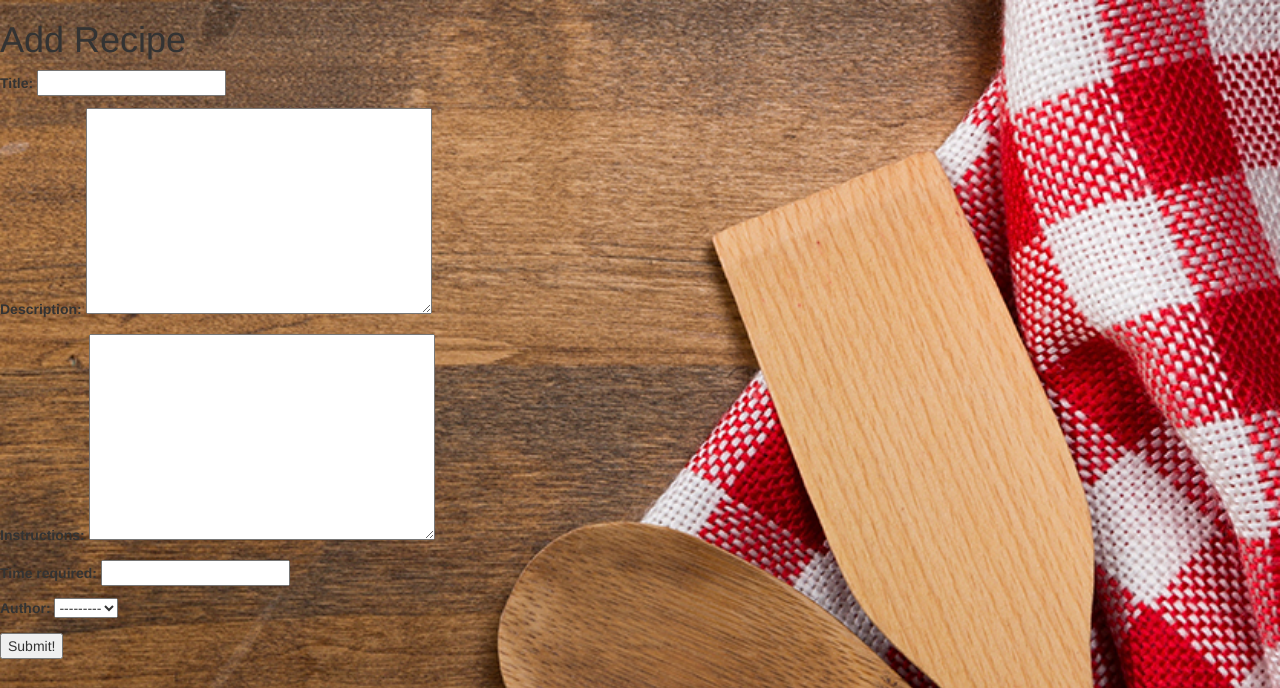
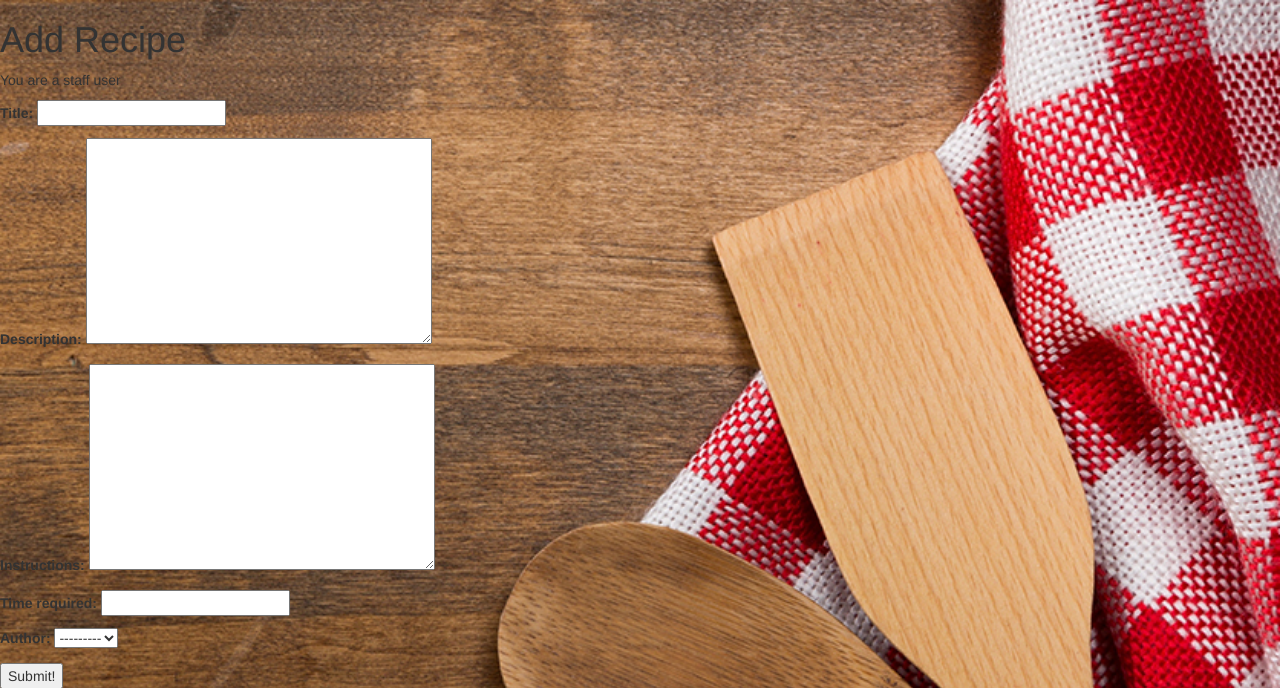
Before and after one commit to jcarr47362/recipeboxV1, a Django app: page /addrecipe/ in a window 1280 px wide. Shown: the top 688 px of the page. Run offline with Django 3.2, Linux system fonts and the light colour scheme; a user stored in the database is signed in; data comes from the database, SQL or seed files in the repository; both versions use the stored data as it was after the commit; some libraries are stand-ins or nearby versions.

Commit message:
final submission

```diff
--- a/recipes/views.py
+++ b/recipes/views.py
@@ -1,4 +1,4 @@
-from django.shortcuts import render, HttpResponseRedirect, reverse
+from django.shortcuts import render, HttpResponseRedirect, reverse, redirect
 from django.contrib.auth import login, logout, authenticate
 from django.contrib.auth.decorators import login_required
 from django.contrib import messages
@@ -41,7 +41,7 @@ def add_author(request):
             )
             return HttpResponseRedirect(reverse("recipes"))
 
-    messages.add_message(request, messages.INFO,
+    messages.add_message(request, messages.ERROR,
                          'You permission-level doesn\'t allow access')
     form = AddAuthorForm()
     return render(request, "add_author.html", {"author_form": form})
@@ -53,6 +53,7 @@ def add_recipe(request):
         form = AddRecipeForm(request.POST)
         if form.is_valid():
             data = form.cleaned_data
+            breakpoint()
             Recipe.objects.create(
                 title=data.get('title'),
                 author=data.get('author'),
@@ -68,8 +69,6 @@ def add_recipe(request):
 
 def login_view(request):
 
-    valuenext = request.POST.get('next')
-
     if request.method == "POST":
         form = LoginForm(request.POST)
         if form.is_valid():
@@ -78,7 +77,7 @@ def login_view(request):
                 "username"), password=data.get("password"))
             if user:
                 login(request, user)
-                return HttpResponseRedirect(request.GET.get('next'), reverse("recipes"))
+                return HttpResponseRedirect(request.GET.get('next', reverse('recipes')))
 
     form = LoginForm()
     return render(request, "login.html", {"form": form})
--- a/templates/add_recipe.html
+++ b/templates/add_recipe.html
@@ -10,9 +10,15 @@ text boxes have to be manually sized for all fields and
 submit button to show
 {% endcomment %}
 
+{% if request.user.is_staff %}
+    <p>You are a staff user</p>
+    {% else %}
+    <p>You are not a staff member</p>
+{% endif %}
+
 <form action='/addrecipe/' method="post">
     {% csrf_token %}
-    {{ recipe_form.as_p }}
+    {{recipe_form.as_p}}
     <input type="submit" value="Submit!">
 </form>
 
--- a/templates/login.html
+++ b/templates/login.html
@@ -19,9 +19,6 @@
         </table>
         <input type="hidden" name="next" value="{{ request.GET.next }}" />
         <input type="submit" value="Log in" />
-      <button type="submit">
-        <a href="/signup/">Signup</a>
-      </button>
     </form>
 </div>
 
```
Also changed, not shown: db.sqlite3.
